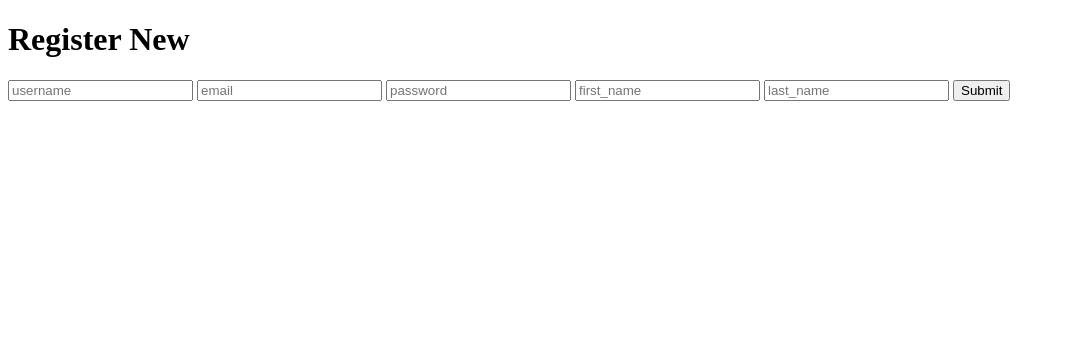
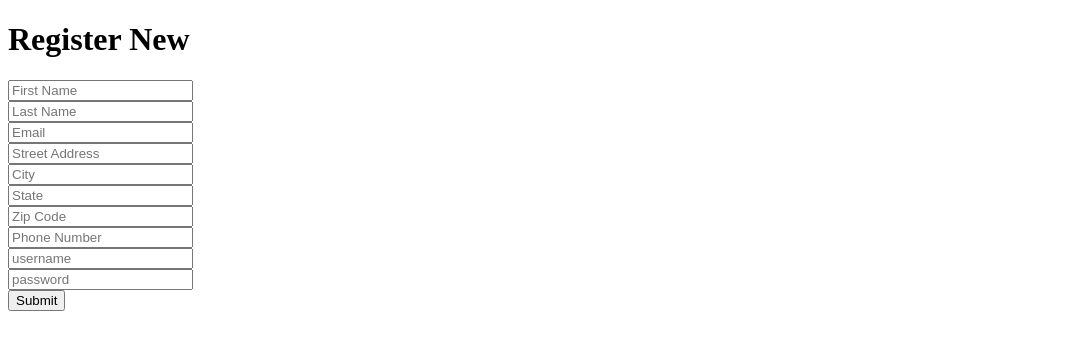
Before and after one commit to Ludicrous-Ducks/Bangazon_django, a Django app: page /register/ in a window 1280 px wide. Shown: the top 350 px of the page, without its empty margins (0-1065 px from the left). Run offline with Django 3.2, Linux system fonts and the light colour scheme.

Commit message:
Added new fields to reflect actual Customer model

```diff
--- a/bangazon/bangazon_ui/templates/bangazon_ui/registration.html
+++ b/bangazon/bangazon_ui/templates/bangazon_ui/registration.html
@@ -3,11 +3,16 @@
 <h1> Register New </h1>
 <form class="" action="{% url 'bangazon_ui:register' %}" method="post">
     {% csrf_token %}
-    <input type="text" name="username" value="" placeholder="username">
-    <input type="text" name="email" value="" placeholder="email">
-    <input type="text" name="password" value="" placeholder="password">
-    <input type="text" name="first_name" value="" placeholder="first_name">
-    <input type="text" name="last_name" value="" placeholder="last_name">
+    <input type="text" name="first_name" value="" placeholder="First Name"><br />
+    <input type="text" name="last_name" value="" placeholder="Last Name"><br />
+    <input type="text" name="email" value="" placeholder="Email"><br />
+    <input type="text" name="address" value="" placeholder="Street Address"><br />
+    <input type="text" name="city" value="" placeholder="City"><br />
+    <input type="text" name="state" value="" placeholder="State"><br />
+    <input type="text" name="zip" value="" placeholder="Zip Code"><br />
+    <input type="text" name="phone" value="" placeholder="Phone Number"><br />
+    <input type="text" name="username" value="" placeholder="username"><br />
+    <input type="text" name="password" value="" placeholder="password"><br />
     <button type="submit" name="button">Submit</button>
 </form>
 
```
